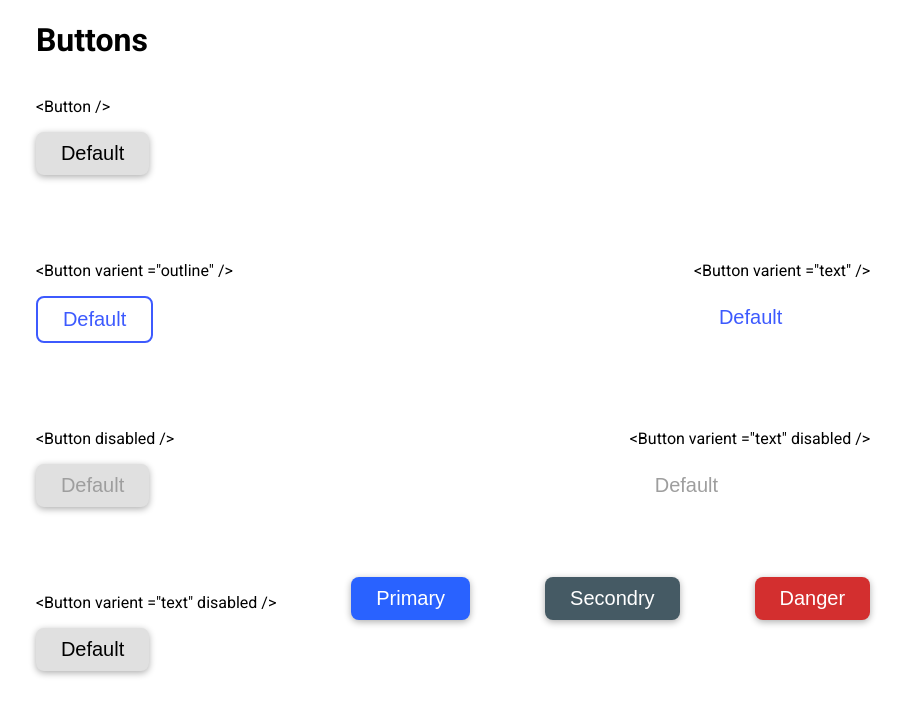
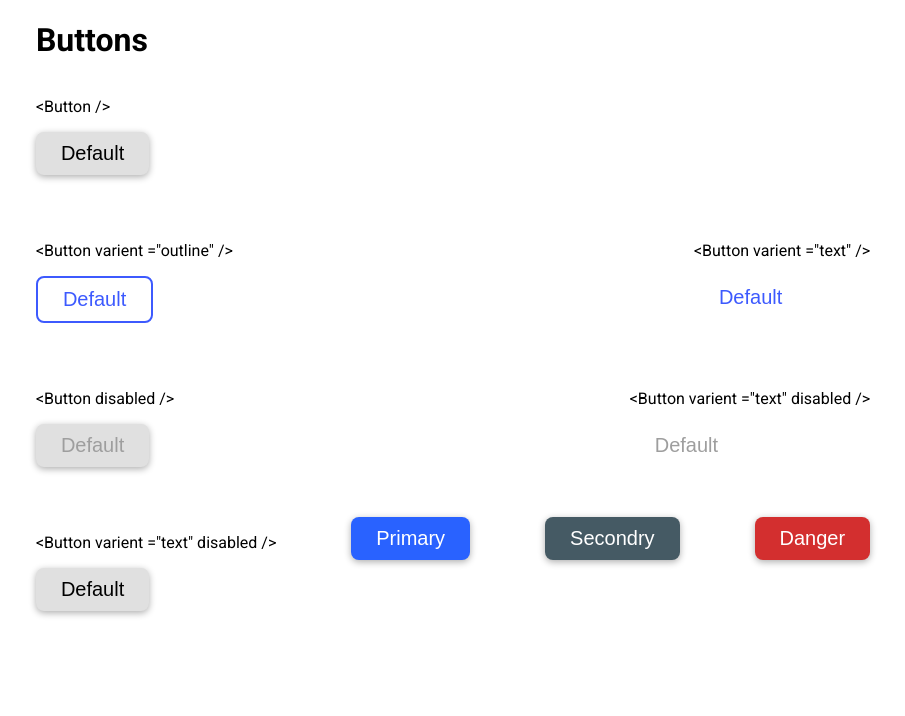
Before and after one commit to Magnuscake/react-reusable-button, a React (Create React App) app: page / in a window 1280 px wide. Shown: the top 716 px of the page, without its empty margins (187-1092 px from the left). Built offline with nearby package versions, Linux system fonts and the light colour scheme.

Commit message:
Reduced margin bottom for better fit

```diff
--- a/src/styles/App.css
+++ b/src/styles/App.css
@@ -6,5 +6,5 @@
 .section {
   display: flex;
   justify-content: space-between;
-  margin-bottom: 70px;
+  margin-bottom: 50px;
 }
```
